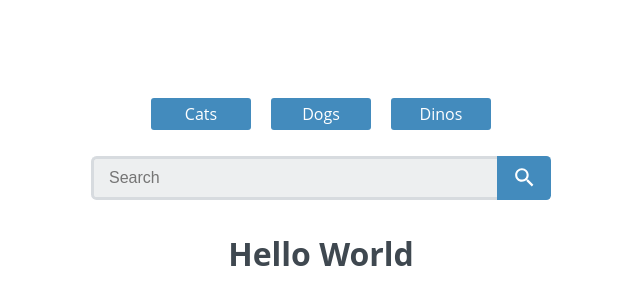
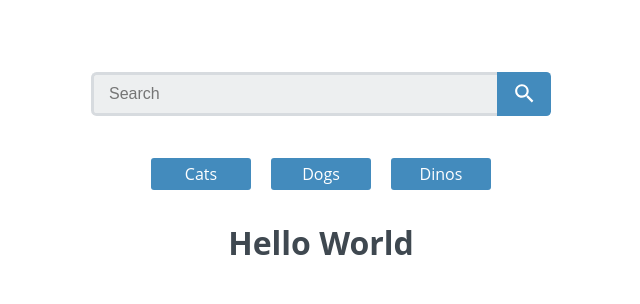
Before and after one commit to tpo-aaronpatheal/project-7, a React (Create React App) app: page / in a window 1280 px wide. Shown: the top 304 px of the page, without its empty margins (319-959 px from the left). Built offline with nearby package versions, Linux system fonts and the light colour scheme.

Commit message:
SearchForm added

```diff
--- a/src/App.js
+++ b/src/App.js
@@ -7,8 +7,8 @@ import SearchForm from './components/SearchForm';
 const App = () => {
   return (
     <>
+    <SearchForm />
     <Nav />
-    <SearchForm />
     <h1>Hello World</h1>
     </>
    );
--- a/src/components/SearchForm.jsx
+++ b/src/components/SearchForm.jsx
@@ -3,19 +3,19 @@ import { Router } from 'react-router-dom';
 
 
 const SearchForm = () => {
-    const [search, setSearch] = useState();
+    let [search, setSearch] = useState();
     //const textInput = useRef(null);
 
     const onClick = (e) => {
-        setSearch(search.value);
+        e.preventDefault();
+        setSearch(search = search.value);
         console.log(search);
-        e.preventDefault();
         //e.currentTarget.reset();
     }
 
     return(
         <form class="search-form">
-        <input type="search" name="search" placeholder="Search" required/>
+        <input type="search" name="search" ref={(input) => search = input} placeholder="Search" required/>
         <button type="submit" onClick={onClick} className="search-button">
           <svg fill="#fff" height="24" viewBox="0 0 23 23" width="24" xmlns="http://www.w3.org/2000/svg">
             <path d="M15.5 14h-.79l-.28-.27C15.41 12.59 16 11.11 16 9.5 16 5.91 13.09 3 9.5 3S3 5.91 3 9.5 5.91 16 9.5 16c1.61 0 3.09-.59 4.23-1.57l.27.28v.79l5 4.99L20.49 19l-4.99-5zm-6 0C7.01 14 5 11.99 5 9.5S7.01 5 9.5 5 14 7.01 14 9.5 11.99 14 9.5 14z"/>
```
